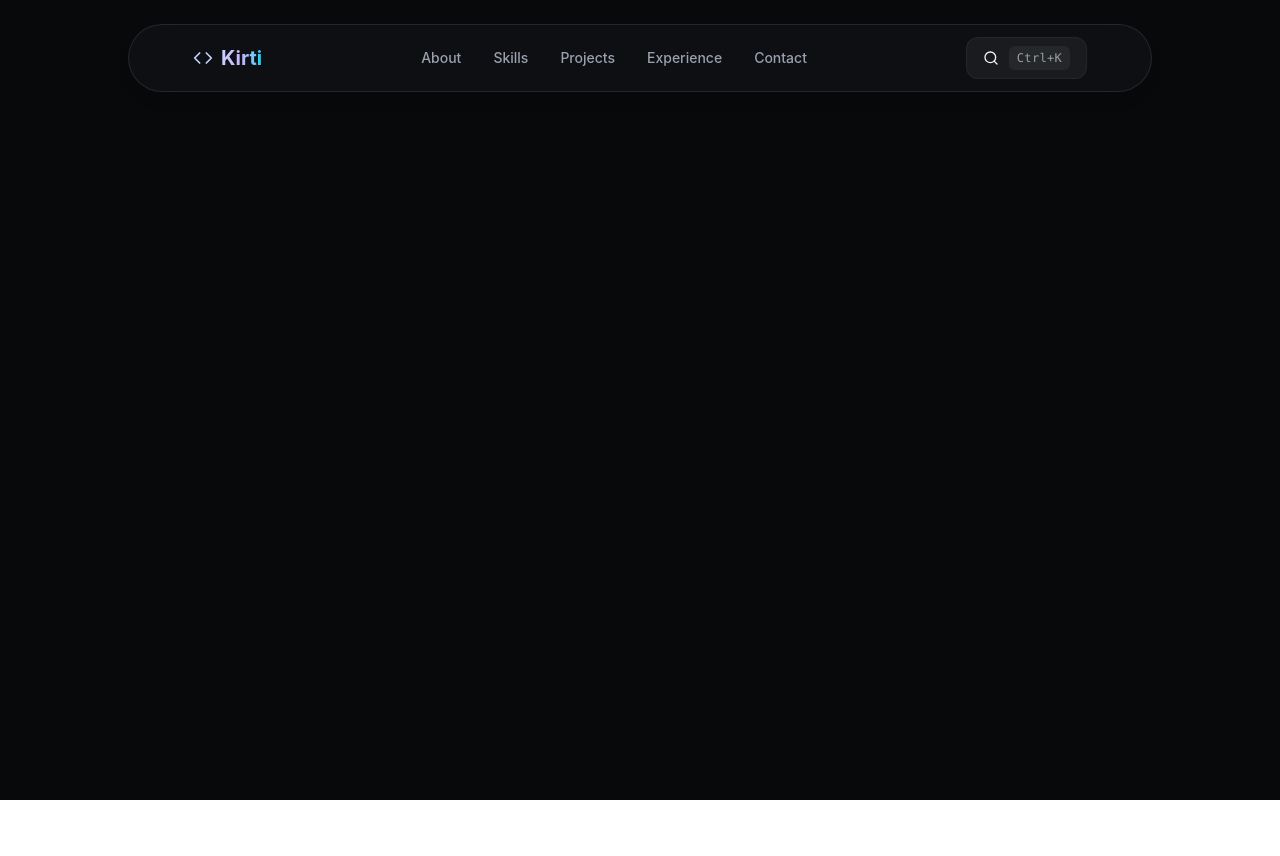
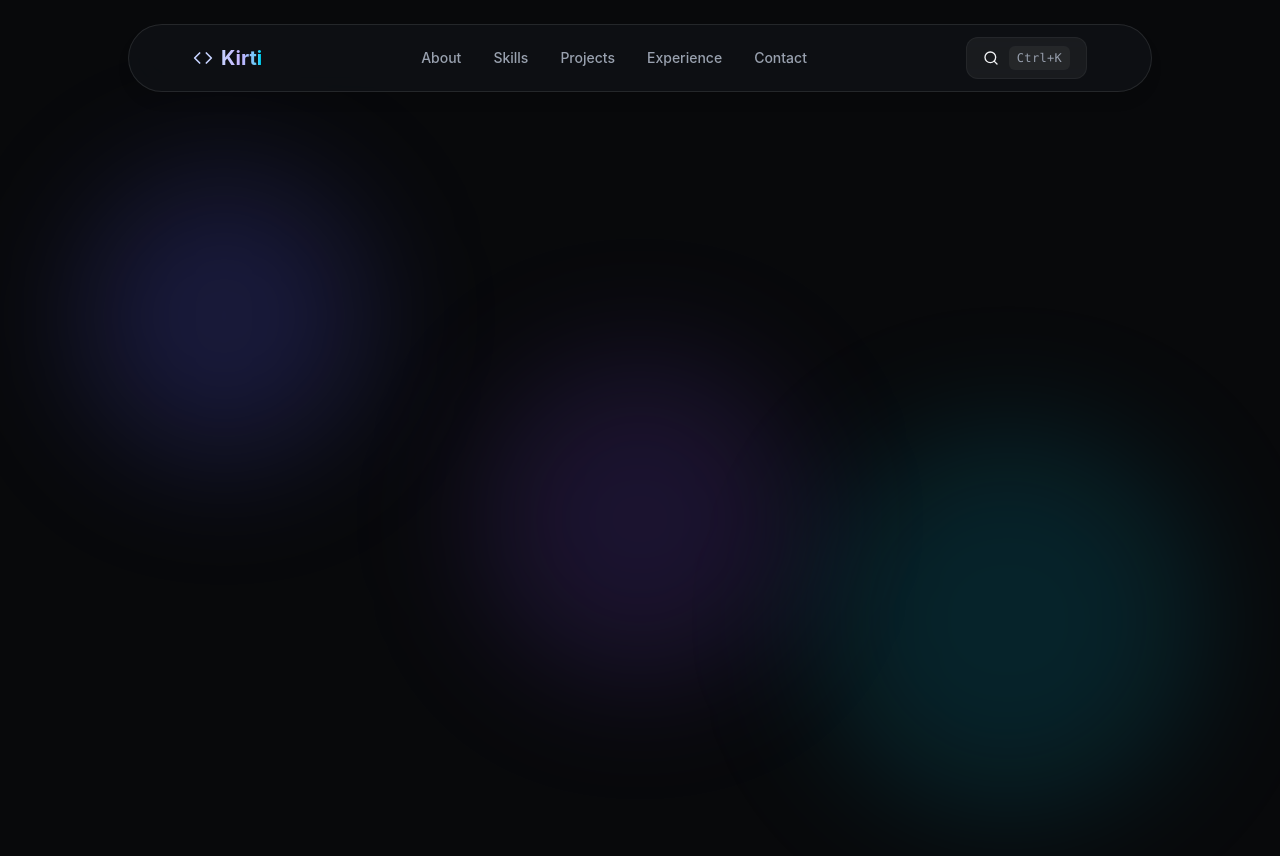
Before and after one commit to Kirti391/Portfolio-website, a React (Vite) app: page / in a window 1280 px wide. Shown: the top 856 px of the page. Before the commit the page ends 800 px from the top, so only its background shows below. Built offline with nearby package versions, Linux system fonts and the light colour scheme.

Commit message:
feat: create hero section structure

```diff
--- a/src/components/hero.jsx
+++ b/src/components/hero.jsx
@@ -2,7 +2,19 @@ import Button from "./button";
 
 function Hero(){
     return (
-        <>
+        <section className="relative min-h-screen flex items-center justify-center px-6">
+{/* Background */}
+<div className="absolute inset-0">
+    <div className="absolute top-20 left-20 h-72 w-72 rounded-full bg-indigo-500/20 blur-3xl"></div>
+    <div className="absolute bottom-20 right-20 h-96 w-96 rounded-full bg-cyan-500/15 blur-3xl"></div>
+    <div className="absolute top-1/3 left-1/2 h-80 w-80 rounded-full -translate-x-1/2 bg-violet-500/15 blur-3xl"></div>
+</div>
+
+{/* Hero Content */}
+<div className="relative z-10 max-w-4xl flex flex-col items-center text-center">
+
+</div>
+
 {/* <h1>Hi 👋</h1>
 <h6>I'm Alice</h6>
 <p>Frontend Developer &
@@ -12,7 +24,7 @@ Computer Science Student </p>
 {/* <Button text="View Projects" />  */}
 
 {/* <Button text="Contact Me" /> */}
-        </>
+        </section>
     );
 }
 export default Hero;
```
